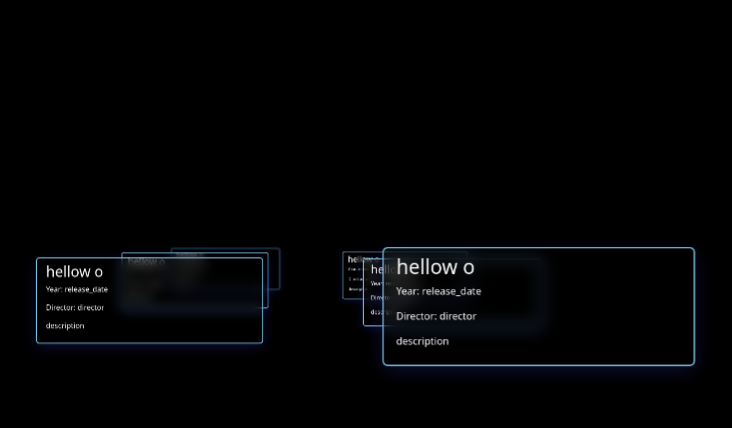
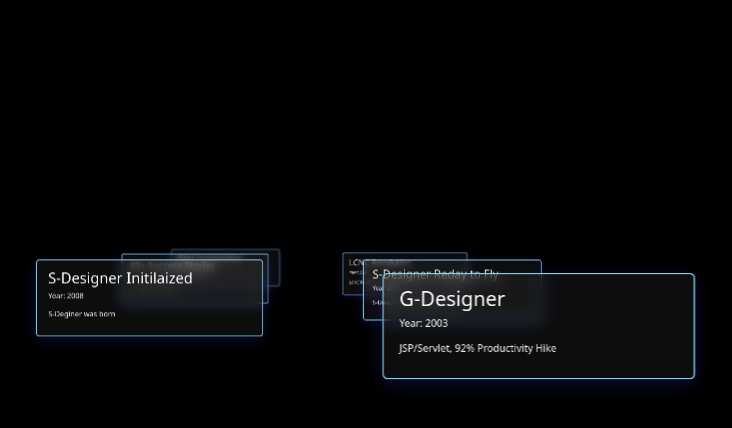
Before and after one commit to Akash-Behara/IBlink, a plain HTML site: page timeline3D.html in a window 1280 px wide. Shown: the top 428 px of the page, without its empty margins (345-1077 px from the left). Drawn offline with nearby package versions, Linux system fonts and the light colour scheme.

Commit message:
v1.3 3d timeline

```diff
--- a/timeline3D.html
+++ b/timeline3D.html
@@ -70,10 +70,10 @@ body{
   right: 0;
 }
 .viewport .scene3D-container .scene3D > div:nth-child(0) {
-  transform: translate3D(-12%, -30%, calc(var(--itemZ) * var(--cameraSpeed) * 10 * -0.3px));
+  transform: translate3D(-12%, -40%, calc(var(--itemZ) * var(--cameraSpeed) * 10 * -0.3px));
 }
 .viewport .scene3D-container .scene3D > div:nth-child(1) {
-  transform: translate3D(0%, -36%, calc(var(--itemZ) * var(--cameraSpeed) * 1 * -0.3px));
+  transform: translate3D(0%, -16%, calc(var(--itemZ) * var(--cameraSpeed) * 1 * -0.3px));
 }
 .viewport .scene3D-container .scene3D > div:nth-child(2) {
   transform: translate3D(14%, -22%, calc(var(--itemZ) * var(--cameraSpeed) * 2 * -0.3px));
@@ -94,14 +94,14 @@ body{
 /*# sourceMappingURL=scrollanim.css.map */
 
 .Card{
-  /* background: rgba(82, 82, 82, 0.166); */
+  background: rgba(82, 82, 82, 0.166);
   box-shadow: 0 8px 32px 0 rgba( 31, 38, 135, 0.37 );
   backdrop-filter: blur( 12px );
   -webkit-backdrop-filter: blur( 12px );
   border-radius: 10px;
   border: 2px solid skyblue;
   border-radius: 8px;
-  padding: 10px 20px;
+  padding: 20px 25px;
   color: white;
   width: 500px !important;
 }
@@ -131,7 +131,7 @@ body{
   transform: translate3D(-12%, -30%, calc(var(--itemZ) * var(--cameraSpeed) * 10 * -0.3px));
 } */
 .viewport .scene3D-container .scene3D > div:nth-child(1) {
-  transform: translate3D(10%, -36%, calc(var(--itemZ) * var(--cameraSpeed) * 1 * -0.1px));
+  transform: translate3D(10%, -20%, calc(var(--itemZ) * var(--cameraSpeed) * 1 * -0.1px));
 }
 .viewport .scene3D-container .scene3D > div:nth-child(2) {
   transform: translate3D(10%, -22%, calc(var(--itemZ) * var(--cameraSpeed) * 2 * -0.25px));
@@ -162,7 +162,6 @@ body{
 
 </body>
 <script>
-let films = [];
 
 const perspectiveOrigin = {
   x: parseFloat(
@@ -178,35 +177,34 @@ const perspectiveOrigin = {
   maxGap: 10
 };
 
-function createFilmItem(film) {
-  return `<div class="Card ">
-    <h2>${film.title}</h2>
-    <p>Year: ${film.release_date}</p>
-    <p>Director: ${film.director}</p>
-    <p>${film.description}</p>
+function createFilmItem(story) {
+  return `<div class="Card">
+    <h2>${story.title}</h2>
+    <p>Year: ${story.release_date}</p>
+    <p>${story.description}</p>
   </div>`;
 }
 
-let fil = [
-  {title: 'hellow o', release_date:'release_date', director: 'director', description: 'description'},
-  {title: 'hellow o', release_date:'release_date', director: 'director', description: 'description'},
-  {title: 'hellow o', release_date:'release_date', director: 'director', description: 'description'},
-  {title: 'hellow o', release_date:'release_date', director: 'director', description: 'description'},
-  {title: 'hellow o', release_date:'release_date', director: 'director', description: 'description'},
-  {title: 'hellow o', release_date:'release_date', director: 'director', description: 'description'},
+let stories = [
+  {title: 'G-Designer', release_date:'2003', description: 'JSP/Servlet, 92% Productivity Hike'},
+  {title: 'S-Designer Initilaized', release_date:'2008', description: 'S-Deginer was born'},
+  {title: 'S-Designer Reday to Fly', release_date:'2011', description: 'S-Designer Reaching out to skies'},
+  {title: '40+ Success Stories', release_date:'2011-2020', description: 'Great Success stories'},
+  {title: 'LCNC Revolution', release_date:'2020', description: 'LCNC Revolution Started'},
+  {title: 'iBlink Incorporation', release_date:'2021', description: 'iBlink Incorporation'},
 ]
 
-function appendFilms(films) {
-  const filmsEl = document.querySelector(".viewport .scene3D");
-  let filmsNodes = [];
+function appendFilms(stories) {
+  const storyEl = document.querySelector(".viewport .scene3D");
+  let storyNodes = [];
 
-  for (film of films) {
-    filmsNodes.push(createFilmItem(film));
+  for (story of stories) {
+    storyNodes.push(createFilmItem(story));
   }
 
-  filmsEl.innerHTML = filmsNodes.join(" ");
+  storyEl.innerHTML = storyNodes.join(" ");
 }
-appendFilms(fil)
+appendFilms(stories)
 window.addEventListener("scroll", moveCamera);
 // window.addEventListener("mousemove", moveCameraAngle);
 setSceneHeight();
@@ -219,7 +217,7 @@ function moveCamera() {
 
 
 function setSceneHeight() {
-  const numberOfItems = films.length;
+  const numberOfItems = stories.length;
   const itemZ = parseFloat(
     getComputedStyle(document.documentElement).getPropertyValue("--itemZ")
   );
```
